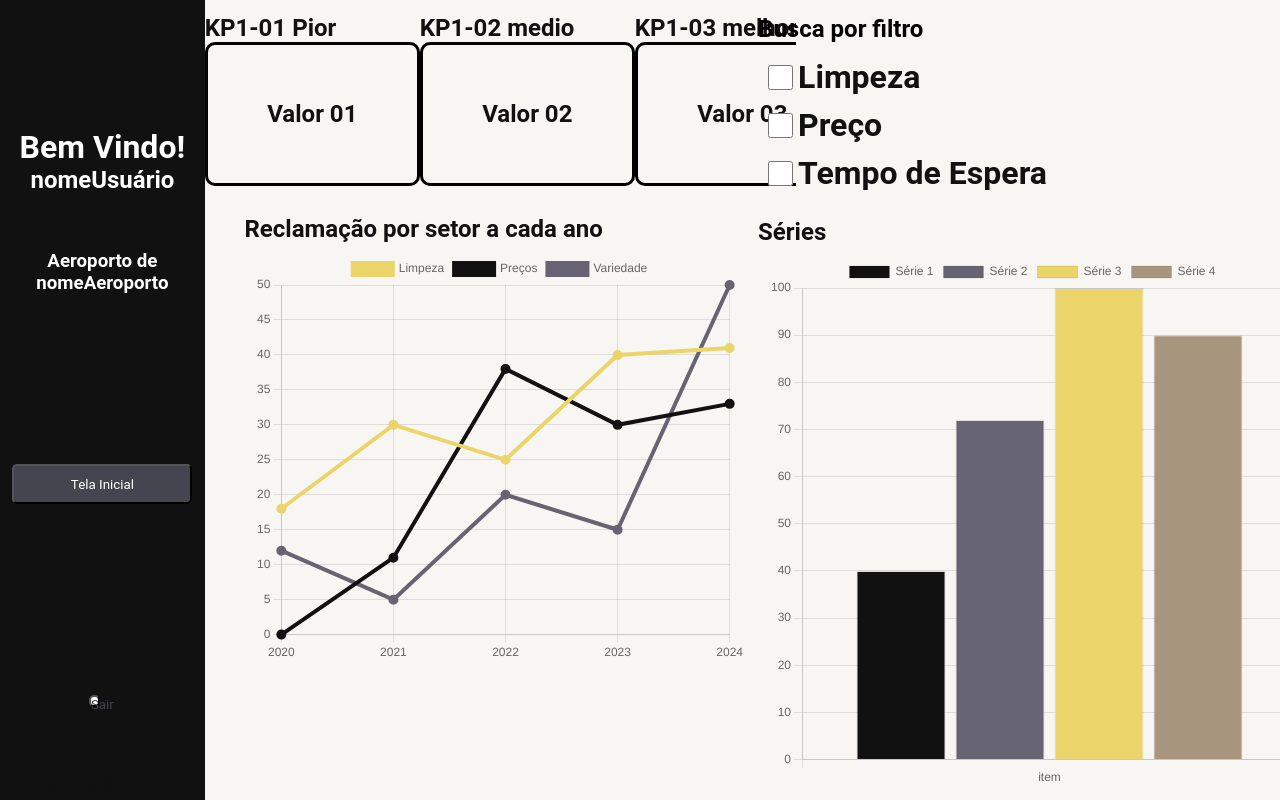
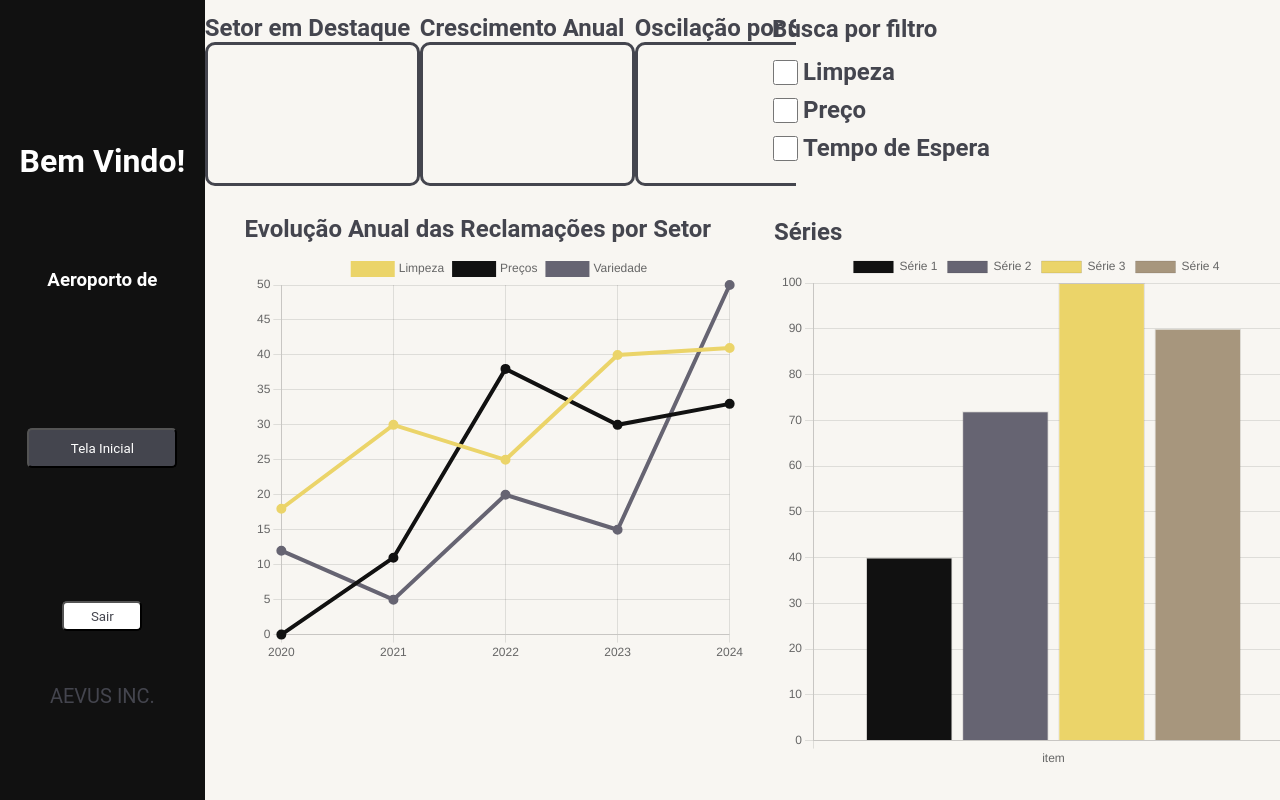
Before and after one commit to Aevus-Inc/Projeto-Aevus, a website: page public/dashboard/aeroporto.html in a window 1280 px wide. Shown: the top 800 px of the page. Drawn offline with nearby package versions, Linux system fonts and the light colour scheme.

Commit message:
Pré-Finalização da tela personalizada

```diff
--- a/public/css/aeroporto.css
+++ b/public/css/aeroporto.css
@@ -27,8 +27,6 @@
 }
 
 body {
-    /* color: var(--cinza--branco); */
-    font-family: "Roboto", sans-serif;
     background-color: #E6E7Eb;
 }
 
@@ -43,6 +41,7 @@ button {
     justify-content: center;
     align-items: center;
 }
+
 
 /* Section - Menu lateral */
 .barraLateral {
@@ -61,8 +60,9 @@ button {
     justify-content: center;
 }
 
-.div-logo img {
-    width: 22%;
+.div-logo p {
+    color: #44454e;
+    font-size: 20px;
 }
 
 .div-user {
@@ -75,8 +75,8 @@ button {
     color: #fff;
 }
 
-.div-nomeAirport {
-    height: 8%;
+.div-nameAirport {
+    height: 10%;
     display: flex;
     flex-direction: column;
     align-items: center;
@@ -86,18 +86,16 @@ button {
 }
 
 .div-buttons {
-    height: 45%;
+    height: 32%;
     display: flex;
     flex-direction: column;
     justify-content: center;
     align-items: center;
-    gap: 6%;
 }
 
-
 .div-buttons .button-menu-lateral {
-    width: 180px;
-    height: 40px;
+    width: 150px;
+    height: 5vh;
     border-radius: 5px;
     background-color: #44454e;
     color: #fff;
@@ -112,14 +110,12 @@ button {
 }
 
 .div-sair button {
-    width: 40%;
-    height: 60%;
+    width: 80px;
+    height: 30px;
     border-radius: 5px;
     background-color: #fff;
     color: #44454e;
-    cursor: pointer;
 }
-
 
 #telaIncial {
     width: 110px;
@@ -131,16 +127,6 @@ button {
 
 
 /* Seção lado esquerdo*/
-.section-graficos1 {
-    width: 55%;
-    height: 100vh;
-    background-color: var(--fundo-telaHome1);
-    display: flex;
-    flex-direction: column;
-    align-items: center;
-}
-
-
 /* KPI´S */
 .cards-aeroportos {
     width: 100%;
@@ -154,27 +140,42 @@ button {
     margin-bottom: 2%;
 }
 
+.card-space p{
+    color: var(--cinza--branco);
+    font-weight: bold;
+    font-size: x-large;
+}
+
 .card {
     width: 215px;
     height: 18vh;
     object-fit: cover;
     border-radius: 10px;
     border-style: solid;
-    border-color: black;
+    color: var(--cinza--branco);
     display: flex;
     align-items: center;
     justify-content: center;
 }
 
-p {
-    color: var(--preto-principal);
+/* Gráfico Visão Geral */
+.section-graficos1 {
+    width: 55%;
+    height: 100vh;
+    background-color: var(--fundo-telaHome1);
+    display: flex;
+    flex-direction: column;
+    align-items: center;
+}
+
+.visao-geral {
+    margin-top: 15px;
+}
+
+.visao-geral p{
+    color: var(--cinza--branco);
     font-weight: bold;
     font-size: x-large;
-}
-
-/* Gráfico Visão Geral */
-.visao-geral {
-    margin-top: 15px;
 }
 
 .visao-geral img {
@@ -190,45 +191,21 @@ p {
 }
 
 
-/* Campo Detalhes
-.detalhes {
+/* Seção lado direito */
+/* Filtro */
+.campo-filtro {
     margin-top: 15px;
+    margin-left: 10px;
 }
 
-.detalhes img {
-    height: 200px;
-    width: 90vw;
-}
-
-.campo-detalhes {
-    background-color:var(--cinza--navbar);
-    width: 40vw;
-    height: 24vh;
-    display: flex;
-    border-radius: 15px;
-    padding: 10px;
-} */
-
-
-
-/* Seção lado direito */
-.section-graficos2 {
-    background-color: var(--fundo-telaHome1);
-    width: 45%;
-    height: 100vh;
-    display: flex;
-    flex-direction: column;
-    align-items: center;
-}
-
-.campo-filtro {
-    margin-top: 15px;
+.campo-filtro h2{
+    font-size: x-large;
+    margin-left: 9px;
 }
 
 .campos-check {
     width: 70vh;
     height: 20vh;
-    border-radius: 15px;
     padding: 10px;
 }
 
@@ -239,17 +216,31 @@ p {
 }
 
 .campo-filtro-check label {
-    color: var(--preto-principal);
-    font-weight: bold;
-    font-size: xx-large;
+    font-size: 24px;
     cursor: pointer;
     padding: 5px;
 }
 
 .campo-filtro-check input {
-    color: var(--preto-principal);
     width: 25px;
     height: 25px;
+}
+
+/* Gráfico Séries */
+.section-graficos2 {
+    background-color: var(--fundo-telaHome1);
+    color: var(--cinza--branco);
+    width: 45%;
+    height: 100vh;
+    display: flex;
+    flex-direction: column;
+    align-items: center;
+}
+
+.section-graficos2{
+    color: var(--cinza--branco);
+    font-weight: bold;
+    font-size: x-large;
 }
 
 .series {
@@ -257,10 +248,10 @@ p {
 }
 
 .campo-series {
-    width: 70vh;
-    height: 69vh;
+    width: 66vh;
+    height: 66vh;
     display: flex;
     border-radius: 15px;
     align-items: center;
-    padding: 10px;
+    padding: 5px;
 }
--- a/public/css/dashboards.css
+++ b/public/css/dashboards.css
@@ -48,7 +48,6 @@ button {
   background-color: #111111;
   width: 16%;
   height: 100vh;
-
   position: fixed;
 }
 
@@ -56,7 +55,6 @@ button {
   width: 100%;
   height: 10%;
   padding: 1%;
-
   display: flex;
   align-items: center;
   justify-content: center;
@@ -69,23 +67,19 @@ button {
 .div-user {
   height: 30%;
   padding-top: 40%;
-
   display: flex;
   flex-direction: column;
   align-items: center;
   justify-content: center;
-
   color: #fff;
 }
 
 .div-buttons {
   height: 45%;
-
   display: flex;
   flex-direction: column;
   justify-content: center;
   align-items: center;
-
   gap: 6%;
 }
 
@@ -94,14 +88,12 @@ button {
   width: 150px;
   height: 5vh;
   border-radius: 5px;
-
   background-color: #44454e;
   color: #fff;
 }
 
 .div-sair {
   height: 10%;
-
   display: flex;
   flex-direction: column;
   justify-content: center;
@@ -116,7 +108,6 @@ button {
   width: 80px;
   height: 30px;
   border-radius: 5px;
-
   background-color: #fff;
   color: #44454e;
 }
@@ -132,7 +123,6 @@ button {
 .section-graficos2 {
   width: 52%;
   height: 100vh;
-
   display: flex;
   flex-direction: column;
 }
@@ -140,7 +130,6 @@ button {
 .container-cards {
   width: 100%;
   height: 25vh;
-
   display: flex;
   flex-direction: row;
   justify-content: center;
@@ -188,7 +177,8 @@ button {
   font-size: 14px;
   white-space: nowrap;
   opacity: 1;
-  transition: all 0.3s ease;/
+  transition: all 0.3s ease;
+  font-weight: bold;
 }
 
 .card:hover img {
@@ -239,11 +229,8 @@ button {
   flex-direction: row;
   align-items: center;
   justify-content: center;
-
   width: 100%;
-
-
-  gap: 1%;
+  gap: 2%;
 }
 
 
@@ -256,37 +243,34 @@ button {
 
 .graficos-pontuacoes h2 {
   width: 100%;
-
   display: flex;
   justify-content: center;
 }
 
 #graficoPontuacoesBaixas {
   width: 400px;
-
   margin-top: 4%;
 }
 
 .pontuacoesBaixasClassificacao {
   width: 20%;
   height: 60%;
-
   display: flex;
   flex-direction: column;
   justify-content: center;
-
-  gap: 14%;
+  gap: 10%;
+  margin-top: 15px;
 }
 
 .pontuacoesBaixasClassificacao p {
   font-size: 14px;
   color: #44454e;
   font-weight: bold;
-  text-align: center;
+  text-align: left;
 }
 
 .pontuacoesBaixasClassificacao span {
-  color: #ebd469;
+  color: #CFB767;
 }
 
 
--- a/public/css/gerenciarFuncionarios.css
+++ b/public/css/gerenciarFuncionarios.css
@@ -4,6 +4,7 @@
     box-sizing: border-box;
     list-style: none;
     scroll-behavior: smooth;
+    font-family: "Roboto", sans-serif;
   }
 
   body {
@@ -77,7 +78,7 @@
   }
 
   .div-buttons .button-menu-lateral {
-    width: 130px;
+    width: 150px;
     height: 5vh;
     border-radius: 5px;
     background-color: #44454e;
@@ -86,7 +87,6 @@
 
   .div-sair {
     height: 10%;
-
     display: flex;
     flex-direction: column;
     justify-content: center;
@@ -101,7 +101,6 @@
     width: 80px;
     height: 30px;
     border-radius: 5px;
-
     background-color: #fff;
     color: #44454e;
   }
--- a/public/dashboard/aeroporto.html
+++ b/public/dashboard/aeroporto.html
@@ -13,22 +13,18 @@
 
 <body>
     <header class="barraLateral">
+
         <div class="div-user">
             <h1>Bem Vindo!</h1>
-            <h2>nomeUsuário</h2>
+            <span id="b_usuario"></span>
         </div>
 
-        <div class="div-nomeAirport">
-            <h3>Aeroporto de <br>nomeAeroporto</h3>
+        <div class="div-nameAirport">
+            <h3>Aeroporto de</h3>
+            <span id="b_aeroporto"></span>
         </div>
 
         <div class="div-buttons">
-            <!-- <a href="editarFuncionario.html">
-                <button class="button-menu-lateral">Editar Funcionários</button>
-            </a>
-            <a href="">
-                <button class="button-menu-lateral">Editar Aeroportos</button>
-            </a> -->
             <a href="dashboard.html">
                 <button class="button-menu-lateral">Tela Inicial</button>
             </a>
@@ -41,7 +37,6 @@
         </div>
 
         <div class="div-logo">
-            <!-- <img src="../img/logoSemDescricao.png" alt=""> -->
             <p>AEVUS INC.</p>
         </div>
     </header>
@@ -51,41 +46,37 @@
             <div class="cards-aeroportos">
                 <div class="card-space">
                     <a href="/public/dashboard/aeroporto.html">
-                        <p>KP1-01 Pior</p>
+                        <p>Setor em Destaque</p> <!-- Avalia qual setor representa a maior proporção das reclamações no período analisado -->
                         <div class="card">
-                            <p>Valor 01</p>
+                            <span id="valor01kpi"></span> <!-- Contrinuição(%) = Reclamação de um setor / Reclamação total de todos os setores -->
                         </div>
                     </a>
                 </div>
                 <div class="card-space">
                     <a href="">
-                        <p>KP1-02 medio</p>
+                        <p>Crescimento Anual</p> <!-- Mostra quanto as reclamações aumentaram ou diminuíram de um ano para o outro em cada setor -->
                         <div class="card">
-                            <p>Valor 02</p>
+                            <span id="valor02kpi"></span> <!-- Crescimentto = Reclamação ano atual - Reclamação ano anterior -->
                         </div>
                     </a>
                 </div>
                 <div class="card-space">
                     <a href="">
-                        <p>KP1-03 melhor</p>
+                        <p>Oscilação por Setor</p> <!-- Avalia a diferença entre o maior e o menor número de reclamações em cada setor ao longo dos anos, para entender o quanto as reclamações oscilaram -->
                         <div class="card">
-                            <p>Valor 03</p>
+                            <span id="valor02kpi"></span> <!-- Variação = Máximo Reclamações - Mínimo Reclamações -->
                         </div>
                     </a>
                 </div>
             </div>
 
             <section class="visao-geral">
-                <p>Reclamação por setor a cada ano</p>
+                <p>Evolução Anual das Reclamações por Setor</p>
                 <div class="grafico-geral">
                     <canvas id="myChart" width="120px" height="100%"></canvas>
                 </div>
             </section>
 
-                <!-- <section class="detalhes">
-                    <p>Detalhes</p>
-                    <div class="campo-detalhes"><img src="../assets/imgs/Grafico.png" alt=""></div>
-                </section> -->
         </section>
 
         <section class="section-graficos2">
@@ -168,7 +159,7 @@
         type: 'bar',
         data: {
             labels: ['item'],
-            datasets:   [
+            datasets: [
                 {
                     label: 'Série 1',
                     data: [40],
```
Also changed, not shown: public/dashboard/adicionarFuncionario.html (+2 -2 lines), public/dashboard/dashboard.html (+23 -20 lines), public/dashboard/editarFuncionario.html (+2 -1 lines).
